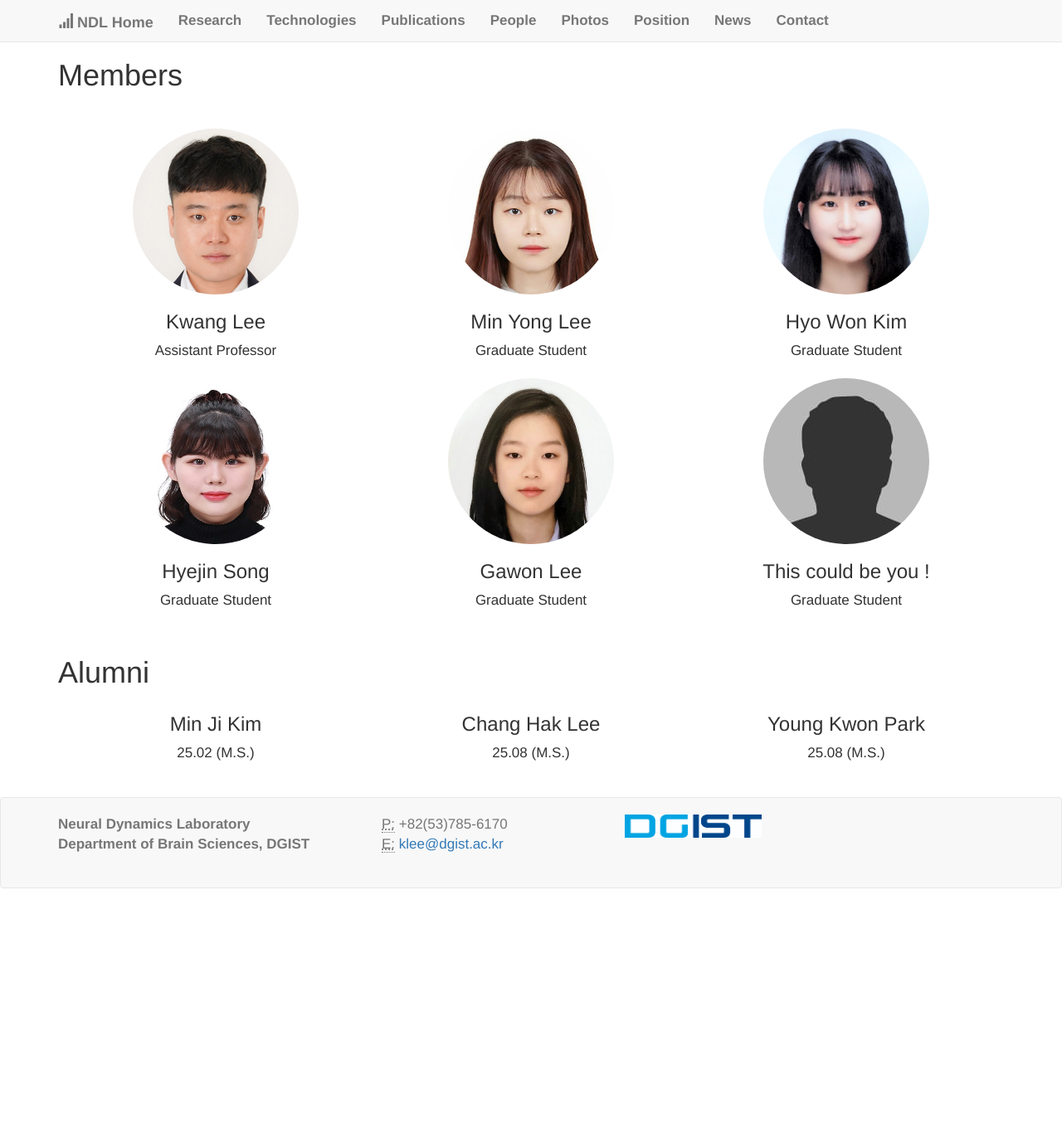
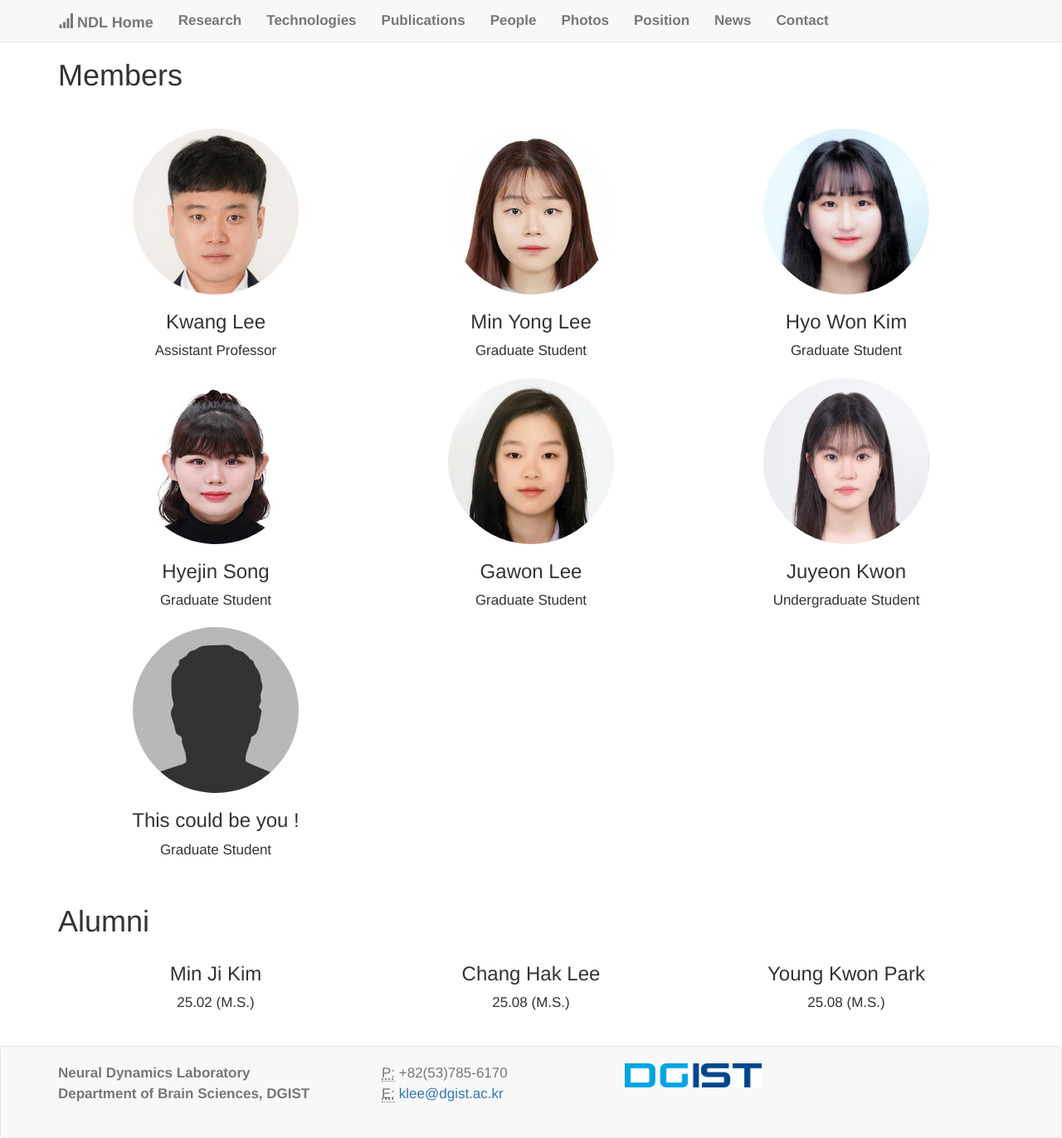
Before and after one commit to kleelab/kleelab.github.io, a Jekyll site: the page built from people.html, in a window 1280 px wide. Shown: the whole page at 83% size. Built offline with Jekyll 4.4.1, drawn with Linux system fonts in a browser that asks for light colours; nearby versions of some CDN libraries; a style sheet for code colours, icons or effects is not loaded; before the commit the page ends 1071 px from its top, so only the background shows below that.

Commit message:
Update people.yml

```diff
--- a/_data/people.yml
+++ b/_data/people.yml
@@ -20,6 +20,10 @@
   role: Graduate Student
   photo: "/images/Gawon Lee.png"
 
+- name: Juyeon Kwon
+  role: Undergraduate Student
+  photo: "/images/Juyeon Kwon.jpg"
+
 - name: "This could be you !"
   role: Graduate Student
   photo: "/images/Rock.jpg"
```
